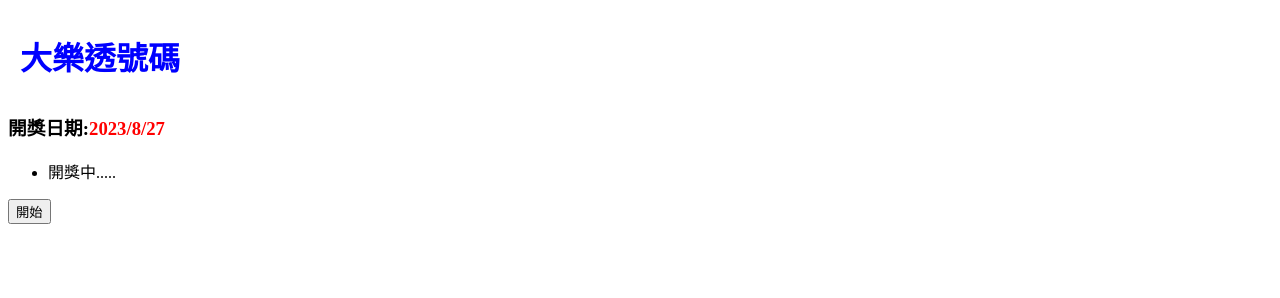
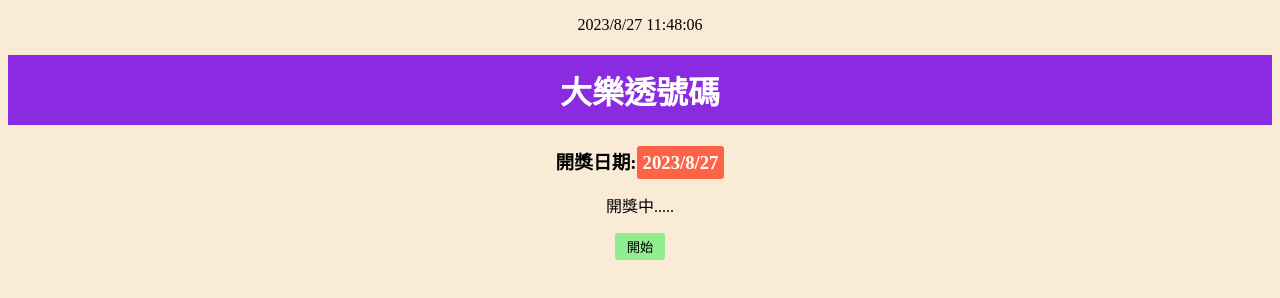
Before and after one commit to joyboyapp001/JSdemo, a plain HTML site: page index.html in a window 1280 px wide. Drawn offline with Linux system fonts and the light colour scheme.

Commit message:
完成樂透demo

```diff
--- a/index.html
+++ b/index.html
@@ -10,18 +10,55 @@
         .date {
             color: red;
         }
+
+        body {
+            text-align: center;
+            background-color: antiquewhite;
+        }
+
+        li {
+            list-style: none;
+        }
+
+        .title {
+            background-color: blueviolet;
+            color: white;
+        }
+
+        span.date {
+            background-color: tomato;
+            color: white;
+            padding: 6px;
+            border-radius: 3px;
+            margin-top: 12px;
+        }
+
+        #start {
+            background-color: lightgreen;
+            border: 0px;
+            padding: 4px 12px;
+            border-radius: 3px;
+        }
+
+        table {
+            width: auto;
+            margin: 0 auto;
+        }
+
+        td {
+            width: 20px;
+            background-color: rgb(167, 255, 255);
+        }
     </style>
 </head>
 
 <body>
     <p class="date"></p>
-    <h1 style="padding: 12px;">大樂透號碼</h1>
+    <h1 class="title" style="padding: 12px;">大樂透號碼</h1>
     <h3>開獎日期:<span class="date"></span></h3>
     <div class="lotto-number">
         <p>
-        <ul>
             <li>開獎中.....</li>
-        </ul>
         </p>
     </div>
     <button id="start" type="button" onclick="lottoClick()">開始</button>
--- a/lotto.js
+++ b/lotto.js
@@ -1,20 +1,22 @@
-const element = document.querySelector("h1");
-console.log(element);
-
 //更改本文
-element.innerHTML = `<span style="color:blue">${element.innerText}</span>`;
-
-const dateEl = document.querySelector('span.date');
-dateEl.innerText = "2023/4/6";
-console.log(dateEl);
+//element.innerText = element.innerText;
+//更改HTML
+//element.innerHTML = `<span style="color:blue">${element.innerText}</span>`;
 
 const dateEls = document.querySelectorAll(".date");
 console.log(dateEls);
 dateEls.forEach(x => x.innerText = getToday());
-dateEls[0].innerHTML = "";
+dateEls[0].setAttribute("style", "color:black;fontsize=16");
+showTime();
 
-const lottoEl = document.querySelector(".lotto-number ul");
-console.log(lottoEl);
+
+function showTime() {
+    dateEls[0].innerText = getTime();
+    setTimeout(() => {
+        showTime();
+    }, 1000);
+}
+
 
 //取得今天日期
 function getToday() {
@@ -26,6 +28,22 @@ function getToday() {
     return `${year}/${month}/${date}`;
 }
 
+function getTime(fullTime = true) {
+    let now = new Date();
+    let year = now.getFullYear();
+    let month = now.getMonth() + 1;
+    let date = now.getDate();
+    let hours = now.getHours();
+    let minutes = now.getMinutes();
+    let seconds = String(now.getSeconds()).padStart(2, "0");
+
+    if (fullTime) {
+        return `${year}/${month}/${date} ${hours}:${minutes}:${seconds}`;
+    }
+
+    return `${year}/${month}/${date}`;
+}
+
 // const startEl = document.querySelector("#start");
 // console.log(startEl);
 // startEl.innerText = "開講!";
@@ -33,15 +51,29 @@ function getToday() {
 
 function lottoClick() {
     let lottos = [];
-    const lottoEl = document.querySelector(".lotto-number ul");
+    const lottoEl = document.querySelector(".lotto-number");
     lottoEl.innerHTML = "";
     for (let i = 0; i < 5; i++) {
         lotto.push(getLotto(start, end));
         lottos.push(lotto);
     }
 
+    console.log(lottos);
+    let htmlText = "<table border=1>";
     for (let i = 0; i < lottos.length; i++) {
-        lottoEl.innerHTML += `<li style =${i % 2 == 0 ? "color:red" : "color:blue"}>${lotto[i].join(",")}</li>`;
+        htmlText += "<tr>";
+        for (let j = 0; j < lottos[i].length; j++) {
+            htmlText += `<td>${lottos[i][j]}</td>`;
+        }
+        htmlText += "</tr>"
     }
+    htmlText = "</table>";
+
+    console.log(htmlText);
+    lottoEl.innerHTML = htmlText;
+
+    // for (let i = 0; i < lottos.length; i++) {
+    //     lottoEl.innerHTML += `<li style =${i % 2 == 0 ? "color:red" : "color:blue"}>${lotto[i].join(",")}</li>`;
+    // }
 
 }
```
